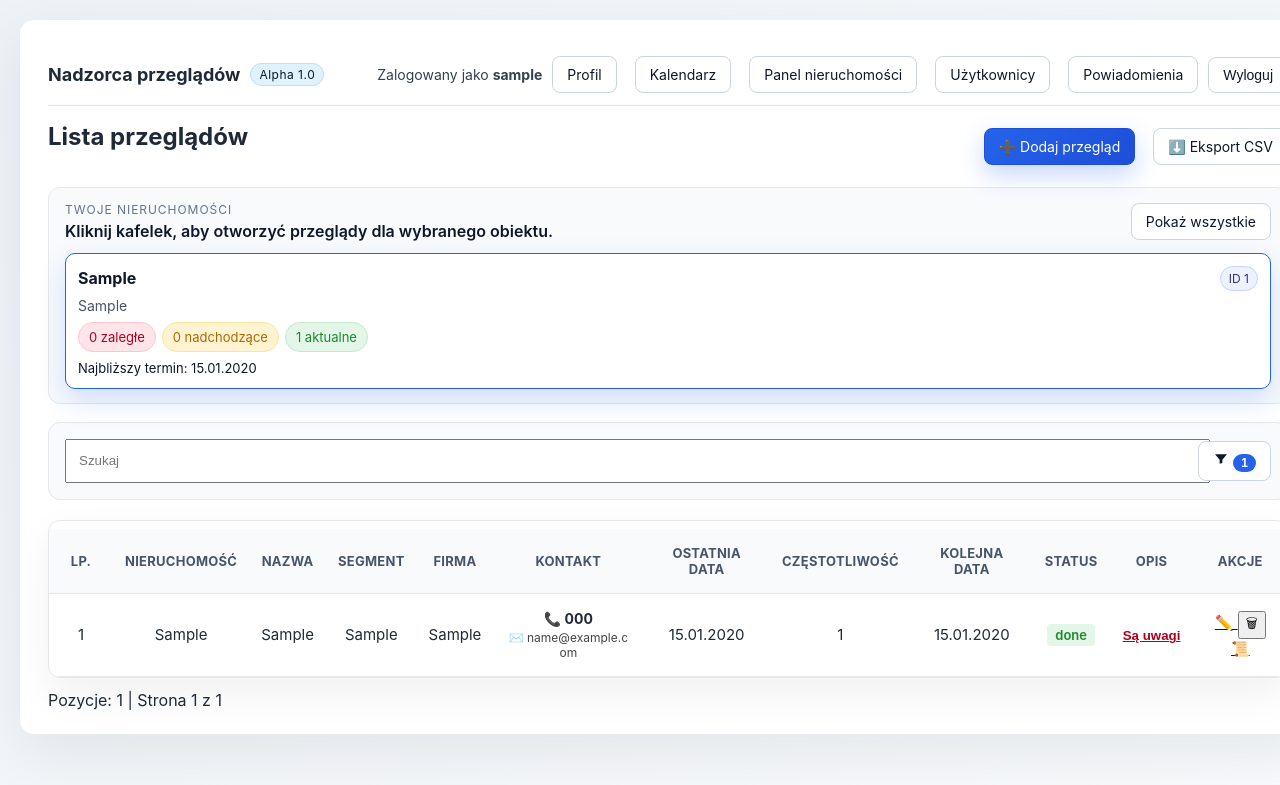
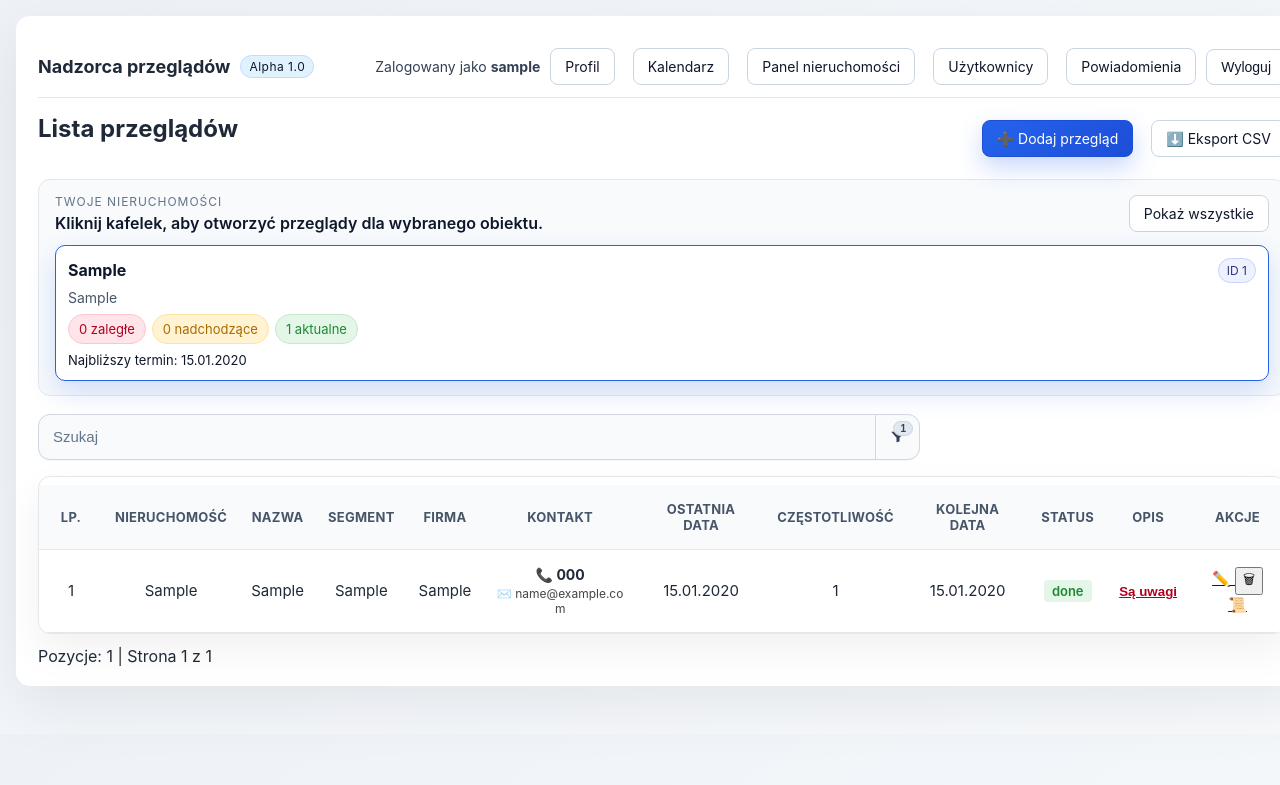
Before and after one commit to KamilWyjadlowski/przeglady_nadzorca, a Flask app: a page that uses templates/index.html in a window 1280 px wide. Shown: the top 785 px of the page. Run offline with Flask 3, Linux system fonts and the light colour scheme; the visitor is signed in with stand-in values (Sample User, id 1); tables that the repository leaves empty hold one stand-in row (values such as "Sample post"); parts of the project's set-up code (start-up, migrations or seed data) failed here and were passed over.

Commit message:
Refactor filter UI components for improved layout and styling; update search bar design

```diff
--- a/static/style.css
+++ b/static/style.css
@@ -4,7 +4,7 @@ body {
   font-family: "Inter", system-ui, -apple-system, BlinkMacSystemFont, sans-serif;
   background: linear-gradient(145deg, #eef2f7, #f8fafc);
   margin: 0;
-  padding: 20px;
+  padding: 16px;
   font-size: 16px;
   color: #1f2937;
 }
@@ -14,7 +14,7 @@ body {
   max-width: none;
   margin: 0 0 32px;
   background: #ffffff;
-  padding: 24px 28px;
+  padding: 20px 22px;
   border-radius: 14px;
   box-shadow: 0 20px 60px rgba(15, 23, 42, 0.08);
 }
@@ -38,7 +38,7 @@ body {
   border-radius: 0;
   padding: 0;
   margin: 0;
-  min-height: calc(100vh - 40px);
+  min-height: calc(100vh - 32px);
   display: flex;
   align-items: center;
   justify-content: center;
@@ -145,46 +145,49 @@ table td:nth-child(11) {
 }
 
 .filters {
-  margin-bottom: 20px;
+  margin-bottom: 16px;
   display: flex;
-  gap: 16px;
-  flex-wrap: wrap;
-  padding: 16px;
-  background: #f8fafc;
-  border: 1px solid #e5e7eb;
-  border-radius: 12px;
-  align-items: center;
+  justify-content: flex-start;
+  padding: 0;
+  background: transparent;
+  border: none;
 }
 
 .filters-form {
   display: block;
 }
 
-.filter-field {
+.search-bar {
   display: flex;
-  flex-direction: column;
-  flex: 1 1 220px;
-  min-width: 200px;
+  align-items: stretch;
+  width: 100%;
+  max-width: 880px;
+  background: #f8fafc;
+  border: 1px solid #d0d7de;
+  border-radius: 12px;
+  box-shadow: 0 1px 0 rgba(15, 23, 42, 0.03);
 }
 
-.filter-field-search {
-  flex: 1 1 320px;
+.search-bar input[type="text"] {
+  flex: 1;
+  border: none;
+  background: transparent;
+  height: 44px;
+  padding: 0 14px;
+  font-size: 15px;
+  color: #0f172a;
+  outline: none;
+  border-radius: 12px 0 0 12px;
 }
 
-.filter-field input,
-.filter-field select {
-  width: 100%;
+.search-bar input[type="text"]::placeholder {
+  color: #64748b;
 }
 
-.filter-field input[type="text"] {
-  height: 40px;
-  padding: 0 12px;
-}
-
-.filter-actions {
-  margin-left: auto;
-  display: flex;
-  align-items: center;
+.search-bar:focus-within {
+  border-color: #2563eb;
+  box-shadow: 0 0 0 3px rgba(37, 99, 235, 0.18);
+  background: #ffffff;
 }
 
 .filters label {
@@ -195,29 +198,49 @@ table td:nth-child(11) {
 
 .filter-shell {
   position: relative;
+  display: flex;
 }
 
 .filter-trigger {
   display: inline-flex;
   align-items: center;
-  gap: 8px;
+  justify-content: center;
   position: relative;
-  height: 40px;
-  padding: 0 12px;
+  height: 44px;
+  width: 44px;
+  padding: 0;
+  border: none;
+  border-left: 1px solid #d0d7de;
+  background: transparent;
+  color: #334155;
+  border-radius: 0 12px 12px 0;
+  cursor: pointer;
+}
+
+.filter-trigger:hover {
+  background: #f1f5f9;
+}
+
+.filter-trigger:focus-visible {
+  outline: none;
 }
 
 .filter-icon {
-  width: 16px;
-  height: 16px;
+  width: 18px;
+  height: 18px;
 }
 
 .filter-badge {
-  background: #2563eb;
-  color: #fff;
+  position: absolute;
+  top: 6px;
+  right: 6px;
+  background: #e2e8f0;
+  color: #334155;
   border-radius: 999px;
-  padding: 2px 8px;
-  font-size: 12px;
+  padding: 1px 6px;
+  font-size: 10px;
   font-weight: 700;
+  border: 1px solid #cbd5e1;
 }
 
 .filter-panel {
--- a/templates/index.html
+++ b/templates/index.html
@@ -86,7 +86,7 @@
         </div>
 
         <div class="filters">
-          <div class="filter-field filter-field-search">
+          <div class="search-bar">
             <label class="sr-only" for="filterSearch">Szukaj</label>
             <input
               type="text"
@@ -95,12 +95,10 @@
               value="{{ request.args.get('q', '') }}"
               placeholder="Szukaj"
             />
-          </div>
-          <div class="filter-actions">
             <div class="filter-shell">
               <button
                 type="button"
-                class="btn btn-ghost filter-trigger"
+                class="filter-trigger"
                 id="filterTrigger"
                 aria-expanded="false"
                 aria-controls="filterPanel"
```
